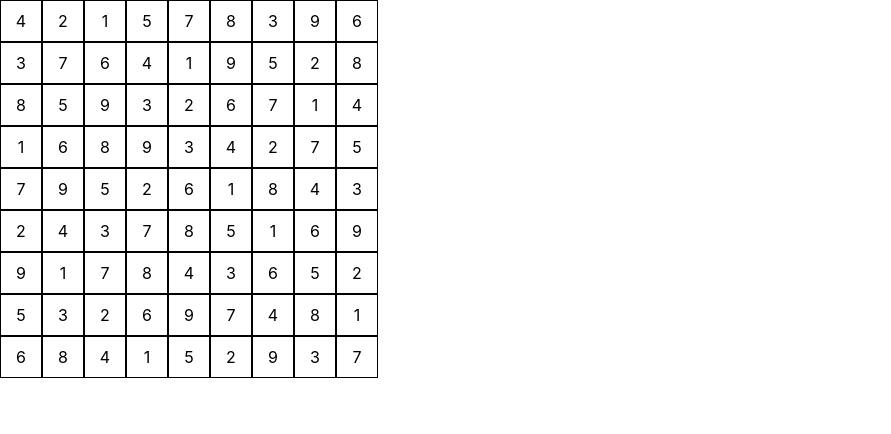
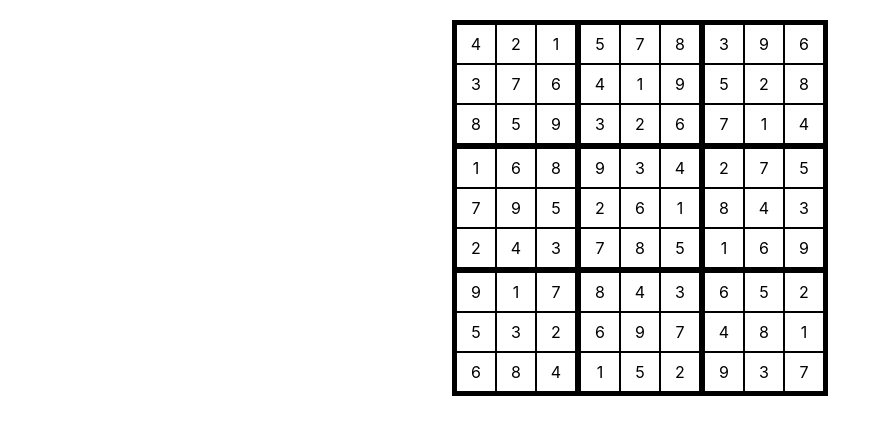
Before and after one commit to MrMagicPickle/sudoku, a React (Create React App) app in the folder app/: page / in a window 1280 px wide. Shown: the top 434 px of the page, without its empty margins (0-891 px from the left). Built offline with nearby package versions, Linux system fonts and the light colour scheme.

Commit message:
Updated render to render sudoku quadrants

```diff
--- a/app/package.json
+++ b/app/package.json
@@ -3,6 +3,7 @@
   "version": "0.1.0",
   "private": true,
   "dependencies": {
+    "@react-three/fiber": "^8.17.7",
     "@testing-library/jest-dom": "^5.17.0",
     "@testing-library/react": "^13.4.0",
     "@testing-library/user-event": "^13.5.0",
@@ -13,6 +14,7 @@
     "react": "^18.3.1",
     "react-dom": "^18.3.1",
     "react-scripts": "5.0.1",
+    "three": "^0.168.0",
     "typescript": "^4.9.5",
     "web-vitals": "^2.1.4"
   },
--- a/app/src/App.tsx
+++ b/app/src/App.tsx
@@ -8,6 +8,9 @@ function App() {
     <div className="App">
       {/* <Sudoku puzzle={[[1,2,3], [4,5,8]]}/> */}
       <Sudoku/>
+      {/* <div id="canvas-container">
+        <Canvas />
+      </div> */}
     </div>
   );
 }
--- a/app/src/Sudoku.css
+++ b/app/src/Sudoku.css
@@ -1,13 +1,32 @@
-
+/* TO remove */
 .row {
   display: flex;
 }
 
+.quadrant {
+  border: 2px solid black;
+  width: 120px;
+  height: 120px;
+  display: flex;
+  flex-wrap: wrap;
+}
+
 .cell {
   border: 1px solid black;
+  box-sizing: border-box;
   width: 40px;
   height: 40px;
   display: flex;
   justify-content: center;
   align-items: center;
+  flex-shrink: 0;
 }
+
+.grid-container {
+  margin-top: 20px;
+  display: inline-flex;
+  border: 2px solid black;
+  width: 372px;
+  height: 372px;
+  flex-wrap: wrap;
+}
--- a/app/src/Sudoku.tsx
+++ b/app/src/Sudoku.tsx
@@ -13,6 +13,32 @@ function Sudoku() {
   console.log(JSON.stringify(hintValuesPerGroup), '<< hvpg');
 
   const render = () => {
+    /* Convert to quadrants */
+    const quadrantsToCells: Record<string, number[]> = {};
+    for (let i = 0; i < 9; i++) {
+      for (let j = 0; j < 9; j++) {
+        // Ranges from [0..2]
+        const quadRow = Math.floor(i / 3);
+        const quadCol = Math.floor(j / 3);
+        const cellsInQuad = quadrantsToCells[`${quadRow}-${quadCol}`];
+
+        quadrantsToCells[`${quadRow}-${quadCol}`] = cellsInQuad ?
+          [...cellsInQuad, grid[i][j]] :
+          [grid[i][j]];
+      }
+    }
+
+    const divQuads = Object.entries(quadrantsToCells).map(([key, value], index) => {
+      return <div className="quadrant" key={`quad-${index}`}>
+        {
+          value.map((cell, index) => {
+            return <div className="cell" key={`cell-${index}`}>{ cell }</div>
+          })
+        }
+      </div>
+    });
+    return divQuads;
+
     return grid.map((row, rowIndex) => {
       return <div className="row" key={rowIndex}>
         {
@@ -26,7 +52,9 @@ function Sudoku() {
 
   return (
     <>
+      <div className='grid-container'>
       { render() }
+      </div>
     </>
 
   )
```
Also changed, not shown: 2 other files (tests, documents, lock files or other folders).
